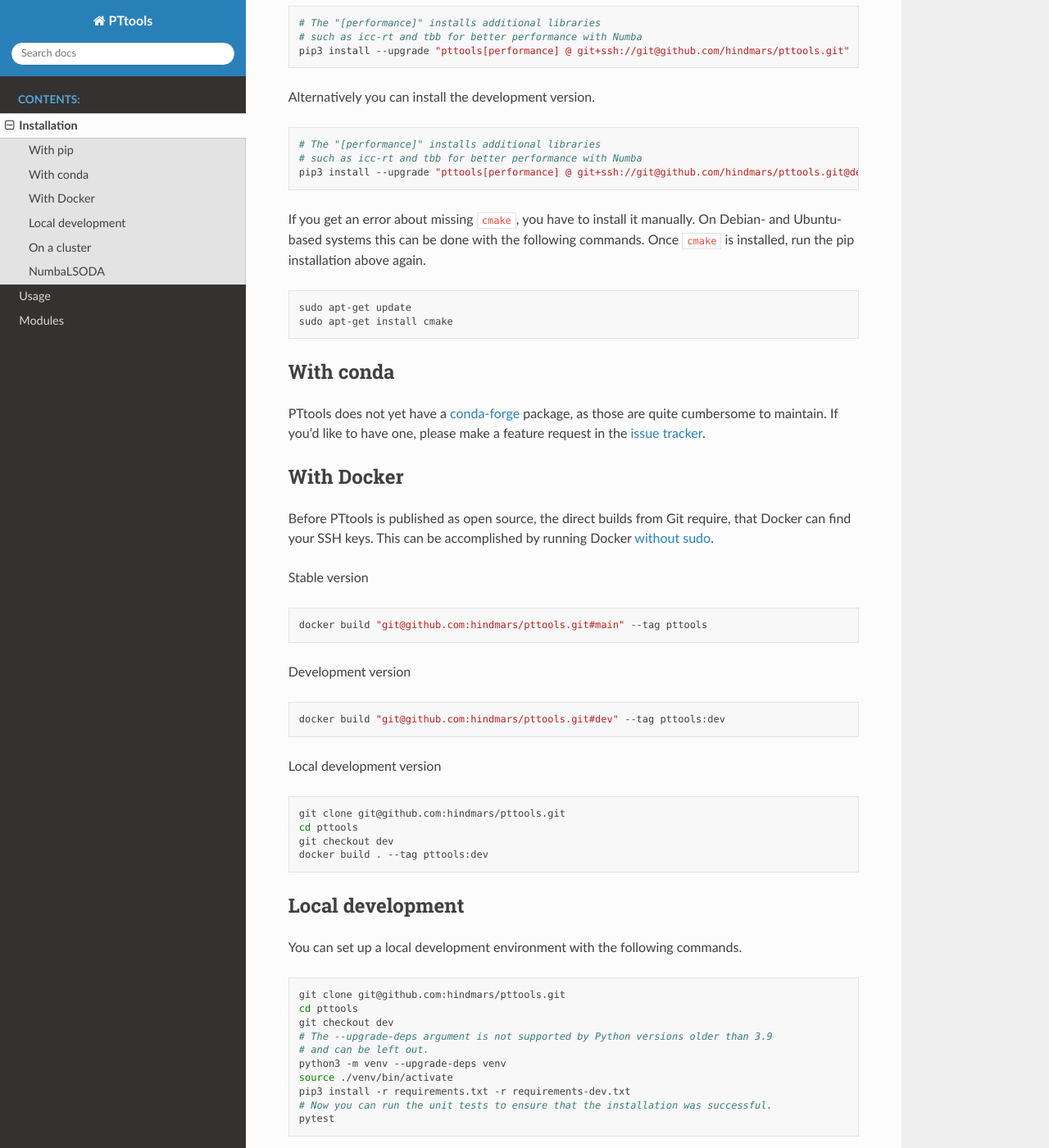
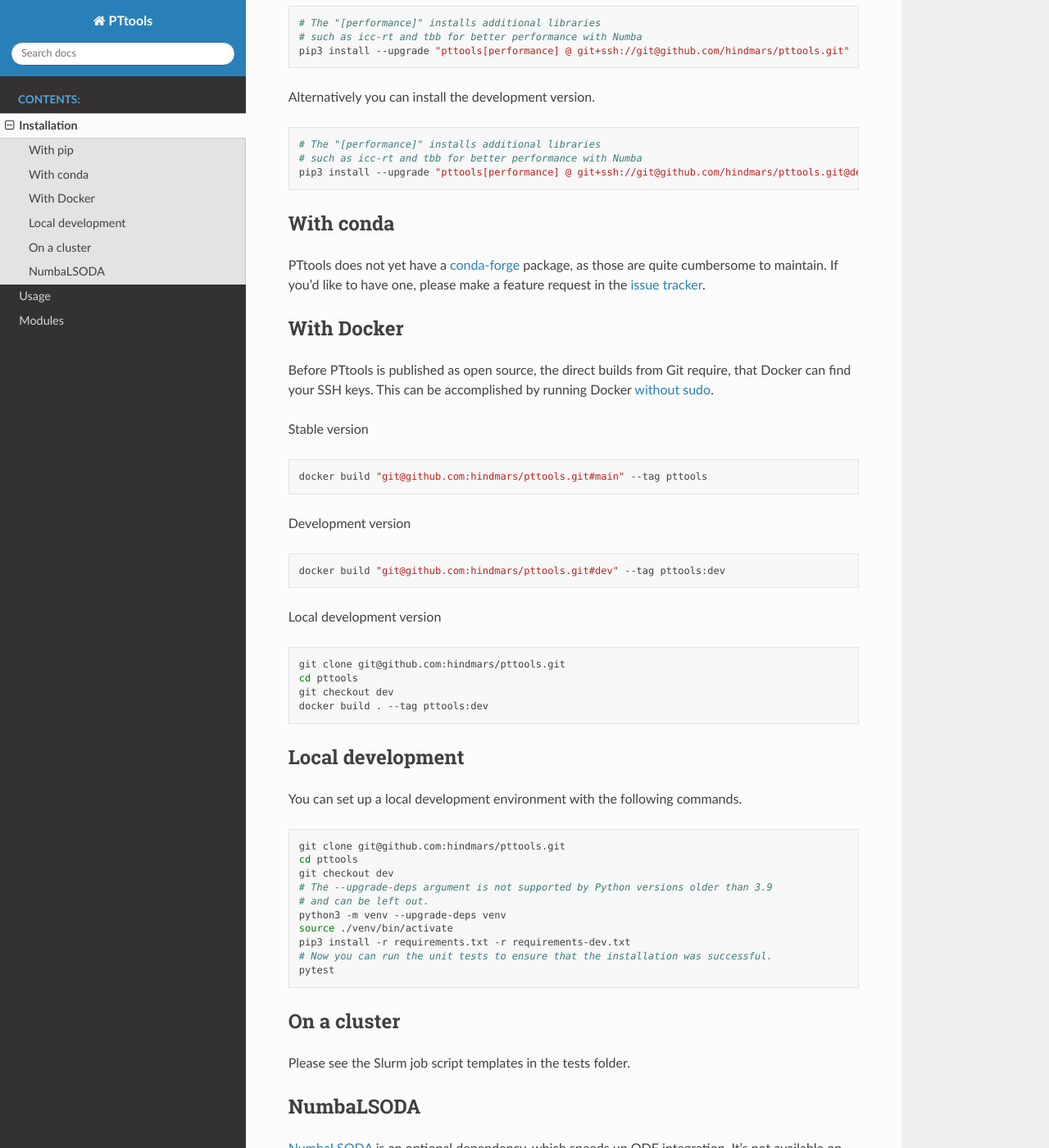
Before and after one commit to CFT-HY/pttools, a Sphinx documentation site: the page built from docs/install.rst, in a window 1280 px wide and 1400 px high, scrolled down 686 px. Shown: the whole window at 82% size. Built offline with Sphinx 7.4.7 and the Read the Docs theme 2.0.0, drawn with Linux system fonts in a browser that asks for light colours; pages that are not in the unit, such as notebooks, are missing from menus; some of the changed text lies outside the part shown.

Commit message:
Move cmake instructions under NumbaLSODA documentation

```diff
--- a/docs/install.rst
+++ b/docs/install.rst
@@ -40,15 +40,6 @@
   # The "[performance]" installs additional libraries
   # such as icc-rt and tbb for better performance with Numba
   pip3 install --upgrade "pttools[performance] @ git+ssh://git@github.com/hindmars/pttools.git@dev"
-
-If you get an error about missing ``cmake``, you have to install it manually.
-On Debian- and Ubuntu-based systems this can be done with the following commands.
-Once ``cmake`` is installed, run the pip installation above again.
-
-.. code-block:: bash
-
-  sudo apt-get update
-  sudo apt-get install cmake
 
 With conda
 ----------
@@ -117,3 +108,12 @@
 .. code-block:: bash
 
   pip3 install --upgrade "NumbaLSODA @ git+https://github.com/Nicholaswogan/NumbaLSODA.git"
+
+If you get an error about missing ``cmake``, you have to install it manually.
+On Debian- and Ubuntu-based systems this can be done with the following commands.
+Once ``cmake`` is installed, run the pip installation above again.
+
+.. code-block:: bash
+
+  sudo apt-get update
+  sudo apt-get install cmake
```
